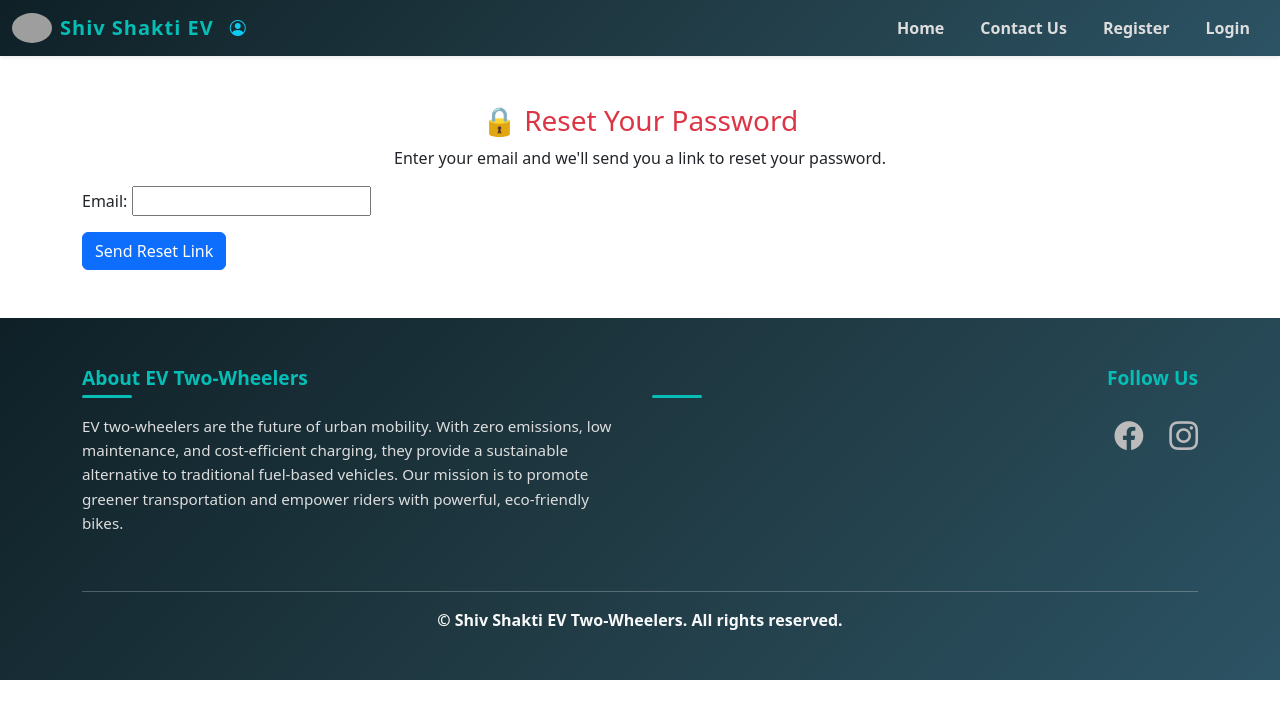
After one commit to runankpatil08/evshakti, a Django app: page /auth_app/reset_password/ in a window 1280 px wide. The commit adds this page. Shown: the top 719 px of the page. Run offline with Django 5.2, Linux system fonts and the light colour scheme; grey boxes are pictures that could not be loaded.

Commit message:
change some UI

```diff
--- a/evshakti/auth_app/urls.py
+++ b/evshakti/auth_app/urls.py
@@ -1,10 +1,15 @@
 from django.urls import path
 
 from .views import register, login_view,logout_view
-
+from django.contrib.auth import views as auth_views
 urlpatterns=[
     path("register/",register,name='register'),
     path('login/',login_view,name='login'),
-    path('logout/',logout_view,name='logout')
+    path('logout/',logout_view,name='logout'),
+# Password Reset URLs
+    path('reset_password/', auth_views.PasswordResetView.as_view(template_name='auth_app/password_reset.html'), name='reset_password'),
+    path('reset_password_sent/', auth_views.PasswordResetDoneView.as_view(template_name='auth_app/password_reset_sent.html'), name='password_reset_done'),
+    path('reset/<uidb64>/<token>/', auth_views.PasswordResetConfirmView.as_view(template_name='auth_app/password_reset_form.html'), name='password_reset_confirm'),
+    path('reset_password_complete/', auth_views.PasswordResetCompleteView.as_view(template_name='auth_app/password_reset_done.html'), name='password_reset_complete'),
 
 ]
--- a/evshakti/templates/auth_app/login.html
+++ b/evshakti/templates/auth_app/login.html
@@ -65,7 +65,9 @@
 
           <div class="text-center mt-3">
             <small>Don't have an account?
-              <a href="{% url 'register' %}" class="text-decoration-none">Register</a>
+              <a href="{% url 'register' %}" class="text-decoration-none">Register</a><br>
+              <a href="{% url 'reset_password' %}">Forgot Password?</a>
+
             </small>
           </div>
         </div>
--- /dev/null
+++ b/evshakti/templates/auth_app/password_reset.html
@@ -0,0 +1,13 @@
+{% extends 'layout.html' %}
+{% block title %}<title>Reset Password</title>{% endblock %}
+{% block content %}
+<div class="container mt-5">
+  <h3 class="text-center text-danger">🔒 Reset Your Password</h3>
+  <p class="text-center">Enter your email and we'll send you a link to reset your password.</p>
+  <form method="post">
+    {% csrf_token %}
+    {{ form.as_p }}
+    <button type="submit" class="btn btn-primary">Send Reset Link</button>
+  </form>
+</div>
+{% endblock %}
--- a/evshakti/templates/ev_app/home.html
+++ b/evshakti/templates/ev_app/home.html
@@ -299,12 +299,6 @@ setInterval(changeBackground, 2000);
           {% endif %}
         </div>
 
-        {% if user.is_authenticated %}
-        <div class="mt-3">
-          <a class="btn btn-outline-primary btn-sm me-2" href="{% url 'update' vehicle.id %}">Update</a>
-          <a class="btn btn-outline-danger btn-sm" href="{% url 'delete' vehicle.id %}">Delete</a>
-        </div>
-        {% endif %}
       </div>
 
     </div>
```
Also changed, not shown: evshakti/templates/auth_app/password_reset_done.html (added, +8 -0 lines), evshakti/templates/auth_app/password_reset_form.html (added, +12 -0 lines), evshakti/templates/auth_app/password_reset_sent.html (added, +8 -0 lines), evshakti/db.sqlite3, evshakti/media/reviews/2025/09/16/s12.png (deleted), evshakti/media/reviews/2025/09/16/s13.jpg (deleted).
